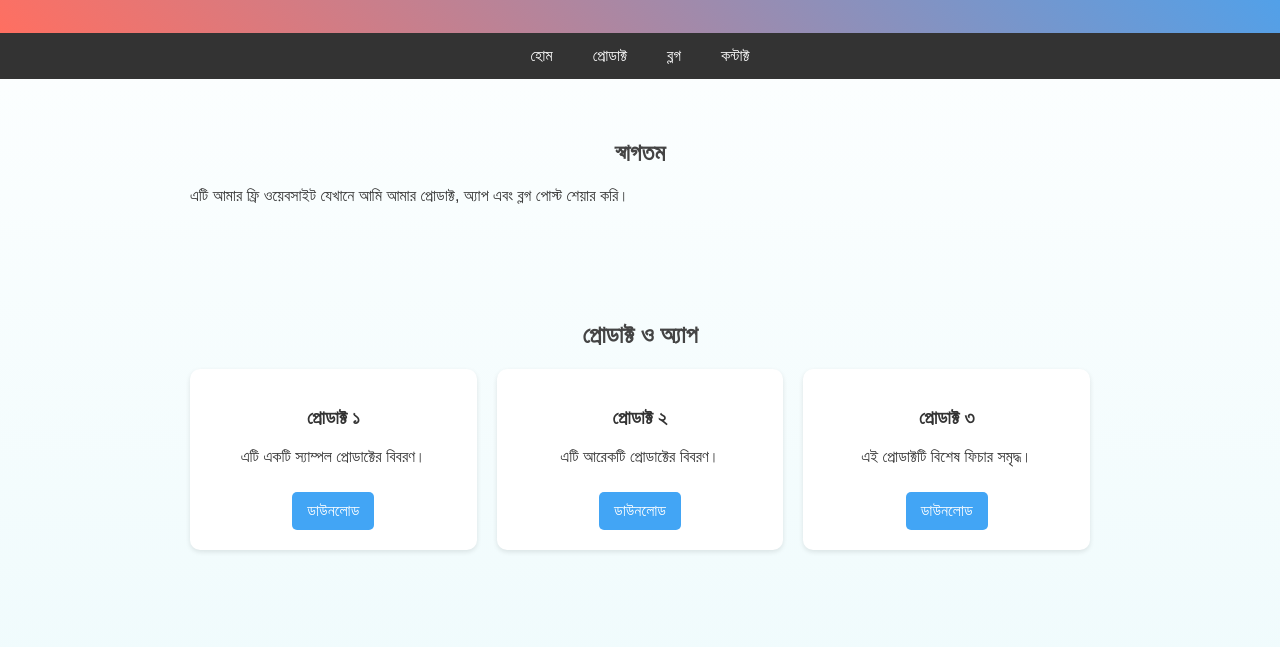
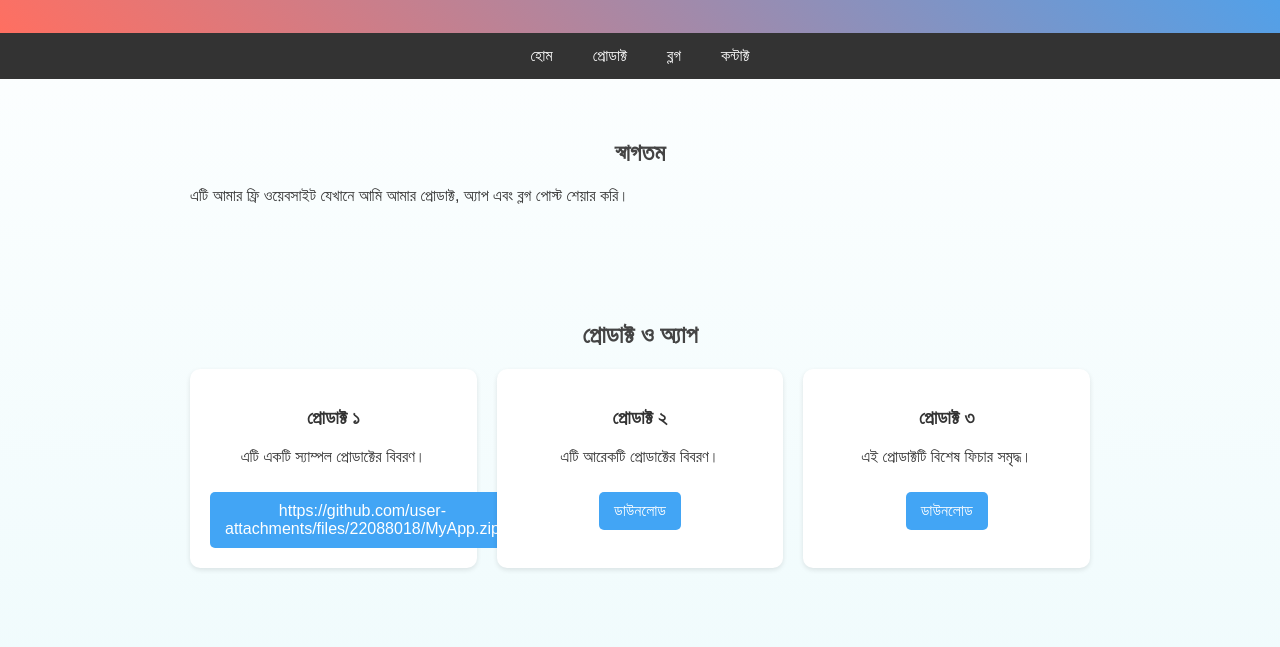
Before and after one commit to Faisal2880/myappsdev.github.io, a plain HTML site: page index.html in a window 1280 px wide. Shown: the part 121-768 px from the top of the page. Drawn offline with Linux system fonts and the light colour scheme.

Commit message:
Update index.html

```diff
--- a/index.html
+++ b/index.html
@@ -117,7 +117,7 @@
       <div class="card">
         <h3>প্রোডাক্ট ১</h3>
         <p>এটি একটি স্যাম্পল প্রোডাক্টের বিবরণ।</p>
-        <a href="#">ডাউনলোড</a>
+        <a href="#">https://github.com/user-attachments/files/22088018/MyApp.zip</a>
       </div>
       <div class="card">
         <h3>প্রোডাক্ট ২</h3>
```
